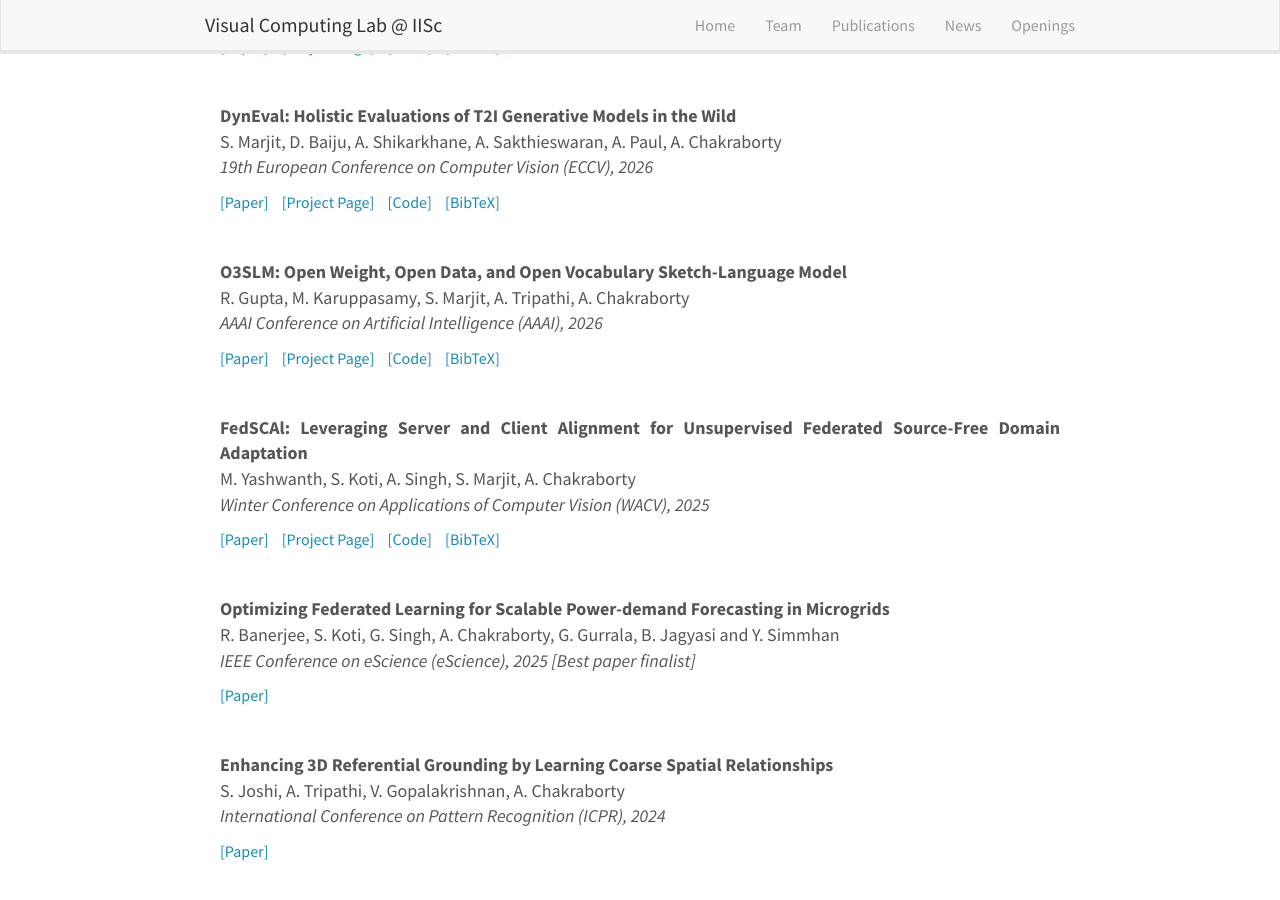
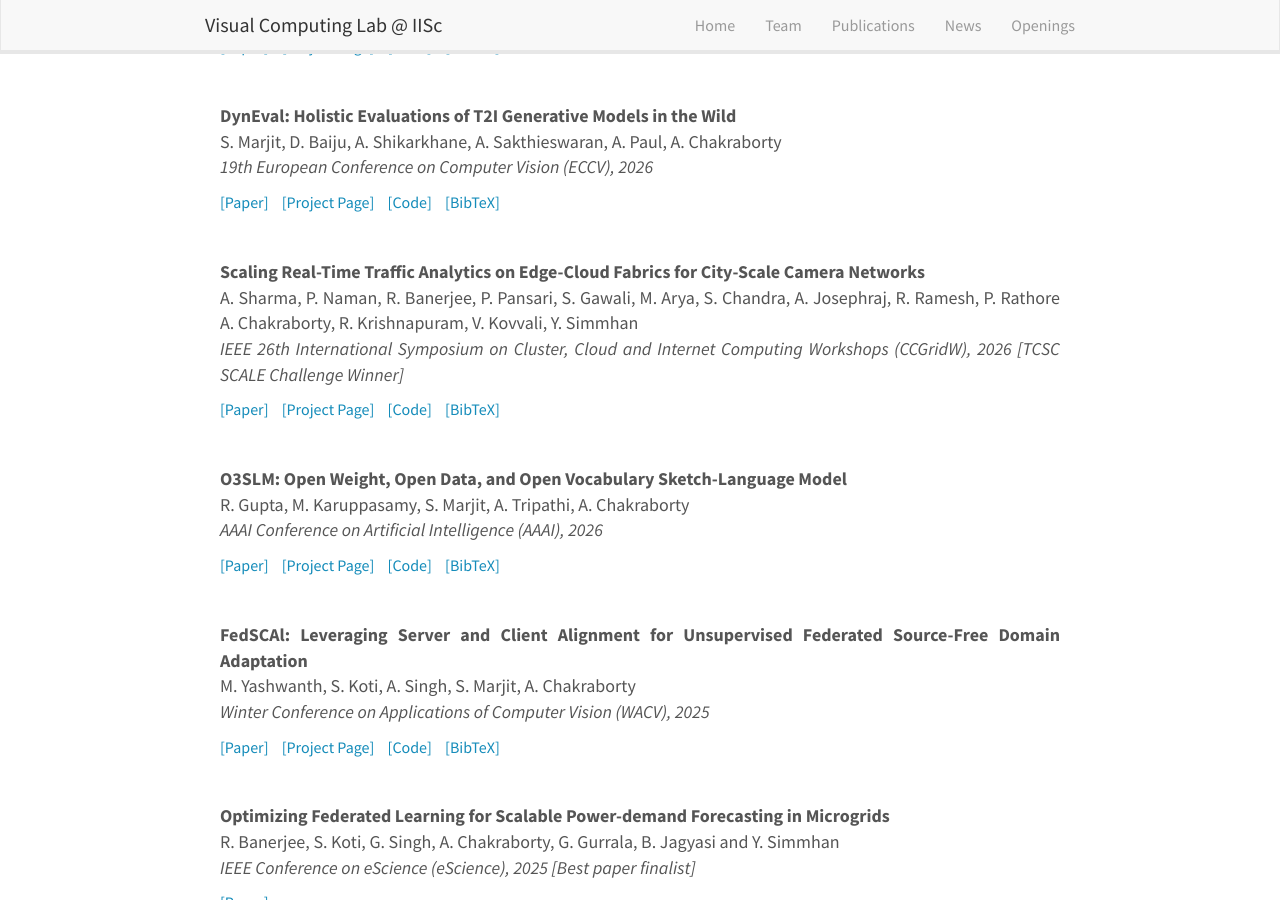
Before and after one commit to vcl-iisc/vclab-website, a Jekyll site: the page built from _pages/publications.md, in a window 1280 px wide and 900 px high, scrolled down 4414 px. Built offline with Jekyll 4.4.1, drawn with Linux system fonts in a browser that asks for light colours; nearby versions of some CDN libraries.

Commit message:
Update publications.yml
Added the scale challenge winning paper.

```diff
--- a/_data/publications.yml
+++ b/_data/publications.yml
@@ -63,6 +63,15 @@
   type: "journal"
   project_page: ""
   paper_link: "https://openreview.net/pdf?id=gO1CpPRj6A"
+  code_link: ""
+  bibtex: ""
+
+- paper: "Scaling Real-Time Traffic Analytics on Edge-Cloud Fabrics for City-Scale Camera Networks"
+  author: "A. Sharma, P. Naman, R. Banerjee, P. Pansari, S. Gawali, M. Arya, S. Chandra, A. Josephraj, R. Ramesh, P. Rathore A. Chakraborty, R. Krishnapuram, V. Kovvali, Y. Simmhan"
+  pub: "IEEE 26th International Symposium on Cluster, Cloud and Internet Computing Workshops (CCGridW), 2026 [TCSC SCALE Challenge Winner]"
+  type: "conference"
+  project_page: ""
+  paper_link: "10.1109/CCGridW69005.2026.00027"
   code_link: ""
   bibtex: ""
 
```
